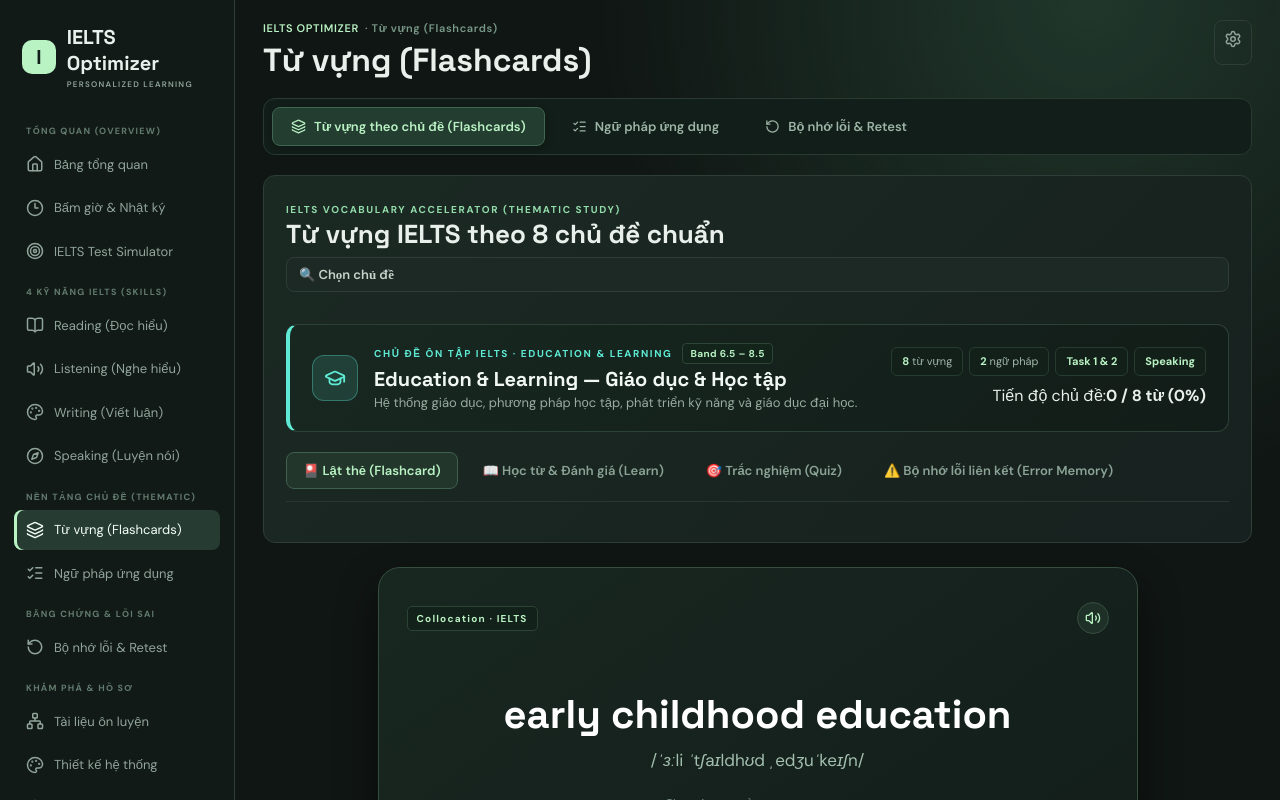
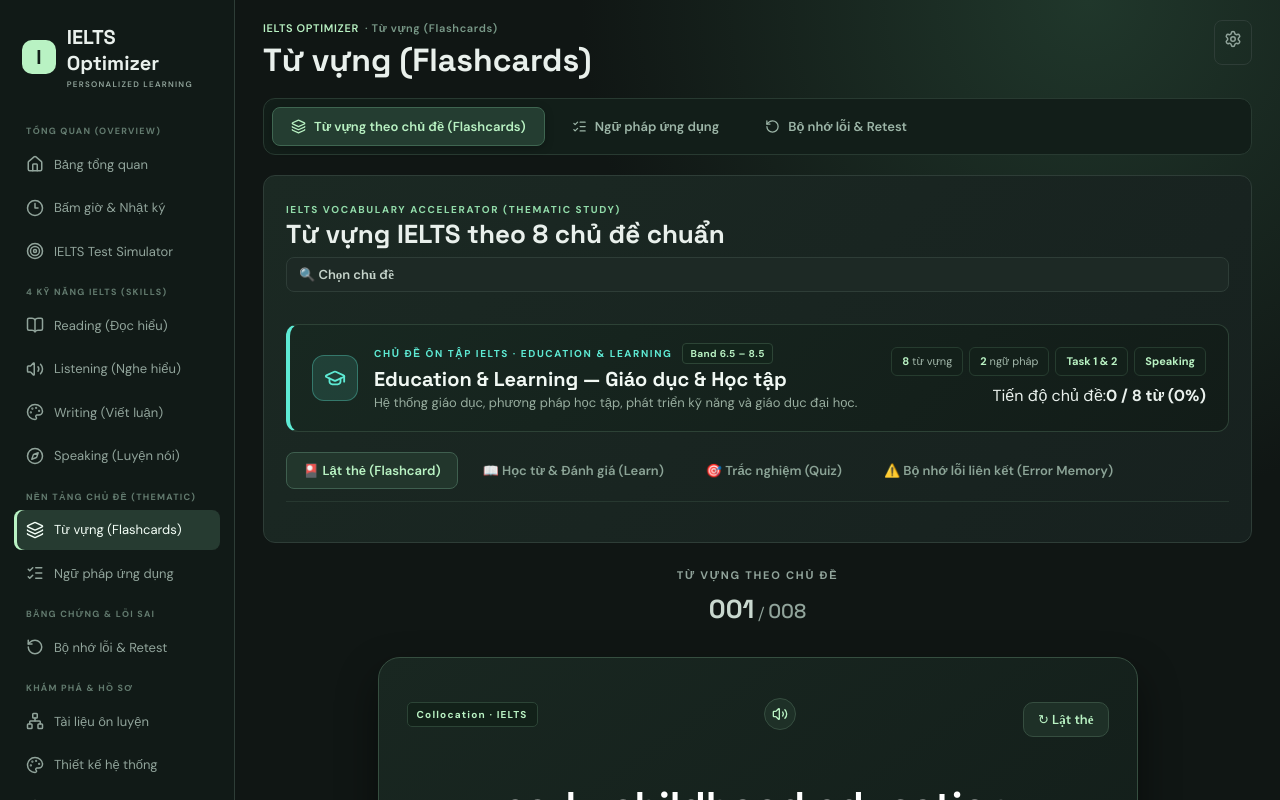
Before and after one commit to aukhaicuong123-bit/IELTS-Optimizer, a React (Vite) app: page / in a window 1280 px wide. Both pictures are taken after a click on the button "Từ vựng (Flashcards)". Shown: the top 800 px of the page. Built offline with nearby package versions, Linux system fonts and the light colour scheme.

Commit message:
fix UTF-8 font encoding: add Vietnamese subset to Google Fonts, rebuild Vocabulary flashcard

```diff
--- a/src/App.tsx
+++ b/src/App.tsx
@@ -1972,6 +1972,15 @@ function VocabularyHub({
       {/* MODE 1: FLASHCARD (Inspired by ForumFlash) */}
       {mode === 'flashcard' && currentWord && (
         <div className="flashcard-stage">
+          <div className="flashcard-header">
+            <span className="eyebrow">TỪ VỰNG THEO CHỦ ĐỀ</span>
+            <div className="flashcard-progress">
+              <span>{String(cardIndex + 1).padStart(3, '0')}</span>
+              <span>/</span>
+              <span>{String(vocabList.length).padStart(3, '0')}</span>
+            </div>
+          </div>
+
           <div
             className={`flashcard-box ${flipped ? 'flipped' : ''}`}
             onClick={() => setFlipped(!flipped)}
@@ -1990,6 +1999,16 @@ function VocabularyHub({
                 }}
               >
                 <Volume2 size={16} />
+              </button>
+              <button
+                className="flip-btn"
+                aria-label="Lật thẻ"
+                onClick={e => {
+                  e.stopPropagation()
+                  setFlipped(!flipped)
+                }}
+              >
+                ↻ Lật thẻ
               </button>
             </div>
 
@@ -2019,7 +2038,7 @@ function VocabularyHub({
               )}
             </div>
 
-            <div className="card-top">
+            <div className="card-top card-bottom-info">
               <small className="muted">Thẻ {cardIndex + 1} / {vocabList.length}</small>
               <small style={{ color: 'var(--mint)' }}>{flipped ? 'Mặt sau (Nghĩa)' : 'Mặt trước (Từ)'}</small>
             </div>
@@ -2035,7 +2054,7 @@ function VocabularyHub({
                 setFlipped(false)
               }}
             >
-              <ArrowLeft size={18} />
+              <ArrowLeft size={20} />
             </button>
             <button
               className="nav-arrow"
@@ -2046,7 +2065,7 @@ function VocabularyHub({
                 setFlipped(false)
               }}
             >
-              <ArrowRight size={18} />
+              <ArrowRight size={20} />
             </button>
           </div>
         </div>
```
Also changed, not shown: src/styles.css.
